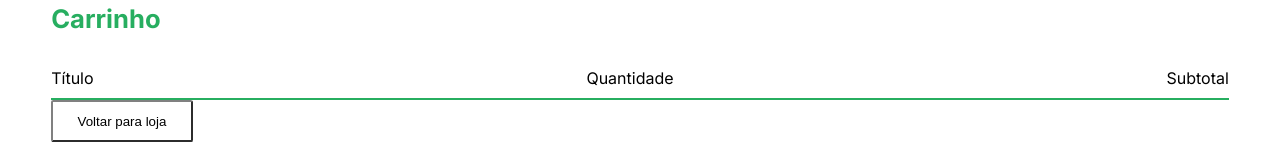
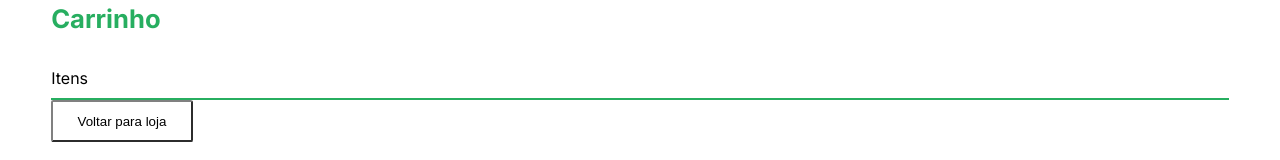
Before and after one commit to CAR-COMPR-2INFO3/Livraria, a Vue app: page / in a window 1280 px wide. Both pictures are taken after a click on the button 1211 px from the left and 173 px from the top of the page. Shown: the part 403-563 px from the top of the page. Built offline with nearby package versions, Linux system fonts and the light colour scheme; some icons are missing.

Commit message:
FEAT: Quantidade soma o preço dos livros

```diff
--- a/src/App.vue
+++ b/src/App.vue
@@ -41,10 +41,12 @@ const totalCompras = computed(() => {
 
 function contadorSom(adicionado) {
   adicionado.quantidade++;
+  adicionado.preco + adicionado.preco;
 }
 function contadorSub(adicionado) {
   if (adicionado.quantidade > 1) {
     adicionado.quantidade--;
+    adicionado.preco - adicionado.preco;
   }
 }
 
@@ -170,17 +172,9 @@ function contadorSub(adicionado) {
       <div class="carrinho">
         <div class="adicionar">
           <h1>Carrinho</h1>
-          <ul>
-            <li>
-              <p>Título</p>
-            </li>
-            <li>
-              <p>Quantidade</p>
-            </li>
-            <li>
-              <p>Subtotal</p>
-            </li>
-          </ul>
+
+              <p>Itens</p>
+
         </div>
         <div class="adicionado" v-for="adicionado in Carrinho" :key="adicionado.id">
           <div>
@@ -191,17 +185,17 @@ function contadorSub(adicionado) {
             <p> {{ adicionado.autor }} </p>
             <p> {{ adicionado.preco }} </p>
             <div class="quantidade">
-              <button @click="contadorSom(adicionado)">+</button> {{ adicionado.quantidade }} <button
-                @click="contadorSub(adicionado)">-</button>
+              <button class="ad" @click="contadorSom(adicionado)"><i class="fa-solid fa-plus"></i></button> <span> {{ adicionado.quantidade }} </span> <button class="ad"
+                @click="contadorSub(adicionado)"><i class="fa-solid fa-minus"></i></button>
             </div>
             <div class="removerCarrinho">
-              <button @click="RemoverCarrinho(adicionado)"><span class="fa-solid fa-trash"></span></button>
+              <button class="lixo" @click="RemoverCarrinho(adicionado)"><span class="fa-solid fa-trash"></span></button>
             </div>
           </div>
 
         </div>
 
-        <button class="voltar">Voltar para loja</button>
+        <a href="App.vue"><button class="voltar">Voltar para loja</button></a>
         <p>
           <input type="text" placeholder="Código do Cupom" /><button class="verde">
             Inserir Cupom
@@ -250,9 +244,7 @@ function contadorSub(adicionado) {
   margin: 0 0 3vw 0;
 }
 
-.adicionar ul {
-  display: flex;
-  justify-content: space-between;
+.adicionar p {
   border-bottom: #27ae60 solid 2px;
   padding: 0 0 1vw 0;
 }
@@ -492,4 +484,19 @@ section.lancamentos div img {
 .adicionado p {
   margin: 1vw 0 1vw 0;
 }
+.ad{
+  color: white;
+  border: none;
+  background-color: #27ae60;
+  border-radius: 3.5px;
+  margin: 0 0 0.7vw 0;
+  font-size: 1vw;
+}
+.lixo {
+  background-color: rgb(229, 75, 75);
+  color: white;
+  border: none;
+  border-radius: 3.5px;
+  font-size: 1vw;
+}
 </style>
```
